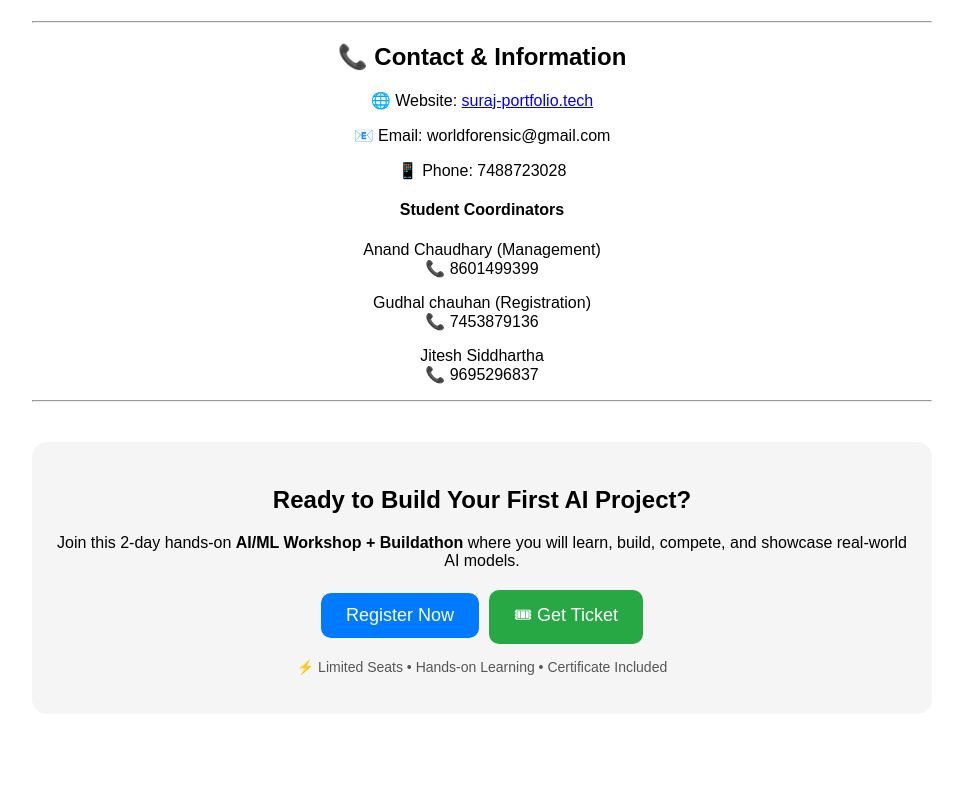
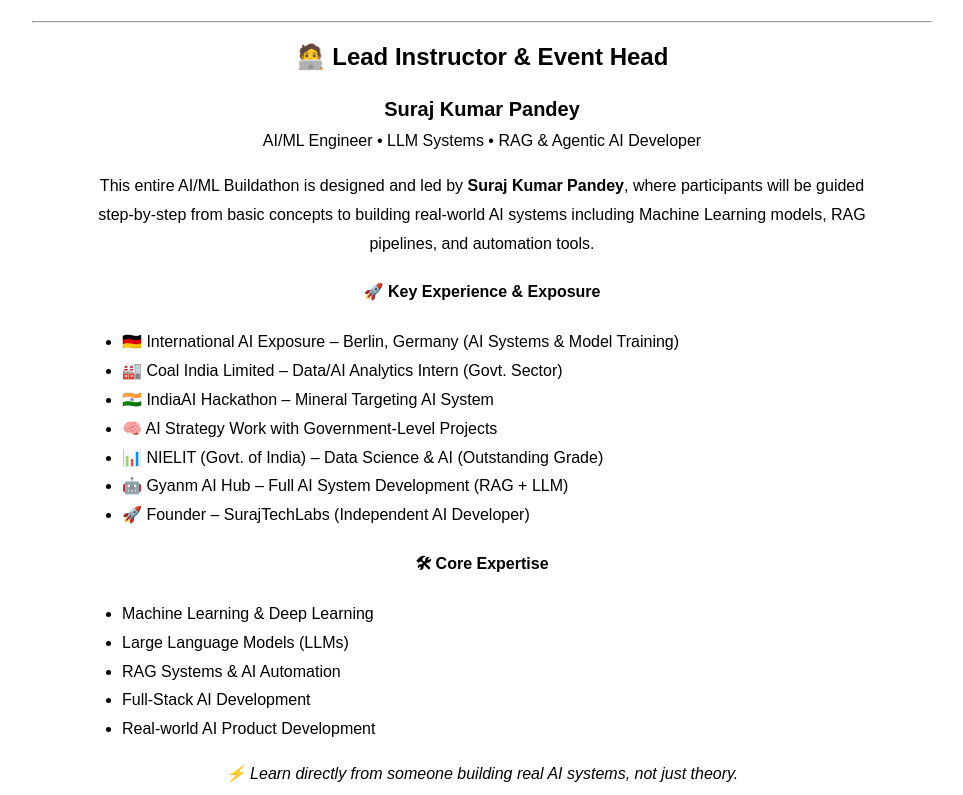
Before and after one commit to surajpandey111/ai-event-platform, a React (Create React App) app in the folder ai-event/: page / in a window 1280 px wide. Shown: the part 2085-2880 px from the top of the page, without its empty margins (158-1121 px from the left). Before the commit the page ends 2829 px from the top, so only its background shows below. Built offline with nearby package versions, Linux system fonts and the light colour scheme.

Commit message:
Fix React routing for admin page

```diff
--- a/ai-event/src/pages/Home.js
+++ b/ai-event/src/pages/Home.js
@@ -163,7 +163,58 @@
   </p>
 
 </div>
+<hr />
 
+{/* 🔥 LEAD INSTRUCTOR */}
+<h2 style={{ textAlign: "center" }}>🧑‍💻 Lead Instructor & Event Head</h2>
+
+<div style={{
+  textAlign: "center",
+  marginTop: "20px",
+  lineHeight: "1.8",
+  maxWidth: "800px",
+  marginInline: "auto"
+}}>
+
+  <p>
+    <b style={{ fontSize: "20px" }}>Suraj Kumar Pandey</b><br />
+    <span>AI/ML Engineer • LLM Systems • RAG & Agentic AI Developer</span>
+  </p>
+
+  <p style={{ marginTop: "10px" }}>
+    This entire AI/ML Buildathon is designed and led by <b>Suraj Kumar Pandey</b>,
+    where participants will be guided step-by-step from basic concepts to building
+    real-world AI systems including Machine Learning models, RAG pipelines,
+    and automation tools.
+  </p>
+
+  <h4 style={{ marginTop: "20px" }}>🚀 Key Experience & Exposure</h4>
+
+  <ul style={{ textAlign: "left" }}>
+    <li>🇩🇪 International AI Exposure – Berlin, Germany (AI Systems & Model Training)</li>
+    <li>🏭 Coal India Limited – Data/AI Analytics Intern (Govt. Sector)</li>
+    <li>🇮🇳 IndiaAI Hackathon – Mineral Targeting AI System</li>
+    <li>🧠 AI Strategy Work with Government-Level Projects</li>
+    <li>📊 NIELIT (Govt. of India) – Data Science & AI (Outstanding Grade)</li>
+    <li>🤖 Gyanm AI Hub – Full AI System Development (RAG + LLM)</li>
+    <li>🚀 Founder – SurajTechLabs (Independent AI Developer)</li>
+  </ul>
+
+  <h4 style={{ marginTop: "20px" }}>🛠 Core Expertise</h4>
+
+  <ul style={{ textAlign: "left" }}>
+    <li>Machine Learning & Deep Learning</li>
+    <li>Large Language Models (LLMs)</li>
+    <li>RAG Systems & AI Automation</li>
+    <li>Full-Stack AI Development</li>
+    <li>Real-world AI Product Development</li>
+  </ul>
+
+  <p style={{ marginTop: "15px", fontStyle: "italic" }}>
+    ⚡ Learn directly from someone building real AI systems, not just theory.
+  </p>
+
+</div>
 
 <hr />
 {/* 🔥 CONTACT */}
```
